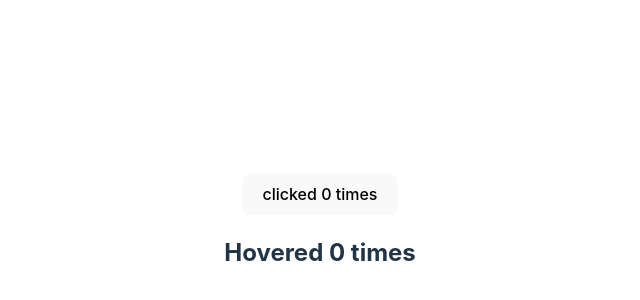
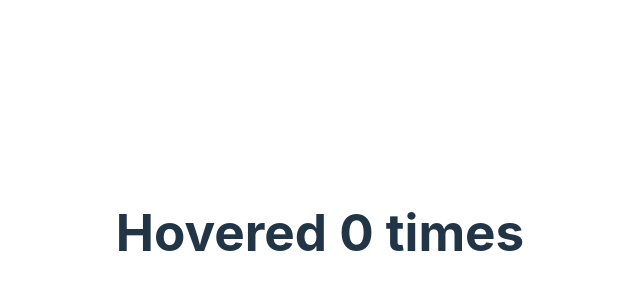
Before and after one commit to masud-rana44/React-Practice, a React (Vite) app: page / in a window 1280 px wide. Shown: the part 168-468 px from the top of the page, without its empty margins (320-960 px from the left). Built offline with nearby package versions, Linux system fonts and the light colour scheme.

Commit message:
after l-14

```diff
--- a/src/App.jsx
+++ b/src/App.jsx
@@ -1,12 +1,18 @@
 import "./App.css";
 import ClickCounter from "./components/ClickCounter";
+import Counter from './components/Counter';
 import HoverCounter from './components/HoverCounter';
 
 function App() {
   return (
     <>
-      <ClickCounter/>
-      <HoverCounter/>
+      <Counter>
+        {(count, handleCount) => (
+          <HoverCounter count={count} handleCount={handleCount}/>
+        )}
+      </Counter>
+
+      {/* <Counter render={(count, handleCount) => <ClickCounter count={count} handleCount={handleCount}/>}/> */}
     </>
   );
 }
--- a/src/components/ClickCounter.jsx
+++ b/src/components/ClickCounter.jsx
@@ -1,12 +1,7 @@
-import React from 'react';
-import withCounter from './HOC/withCounter';
-
-function ClickCounter({ count, countHandler }) {
+export default function ClickCounter({count, handleCount}){
     return (
-      <button type="button" onClick={countHandler}>
+      <button type="button" onClick={handleCount}>
         clicked {count} times
       </button>
-  )
+    )
 }
-
-export default withCounter(ClickCounter);
--- /dev/null
+++ b/src/components/Counter.jsx
@@ -0,0 +1,17 @@
+import React from 'react';
+
+export default class Counter extends React.Component {
+  state = {
+    count: 0
+  }
+
+  handleCount = () => {
+    this.setState(preState => ({count : preState.count + 1}))
+  }
+
+  render() {
+    const { children } = this.props;
+    const { count } = this.state;
+    return children(count, this.handleCount);
+  }
+}
--- a/src/components/HoverCounter.jsx
+++ b/src/components/HoverCounter.jsx
@@ -1,12 +1,7 @@
-import React from 'react';
-import withCounter from './HOC/withCounter';
-
-function HoverCounter({ count, countHandler }) {
+export default function HoverCounter({count, handleCount}){
     return (
-      <h2  onMouseOver={countHandler}>
+      <h1 onMouseOver={handleCount}>
         Hovered {count} times
-      </h2>
-  )
+      </h1>
+    )
 }
-
-export default withCounter(HoverCounter);
--- /dev/null
+++ b/src/components/User.jsx
@@ -0,0 +1,6 @@
+
+const User = ({ name }) => {
+  return name(false);
+}
+
+export default User
```
